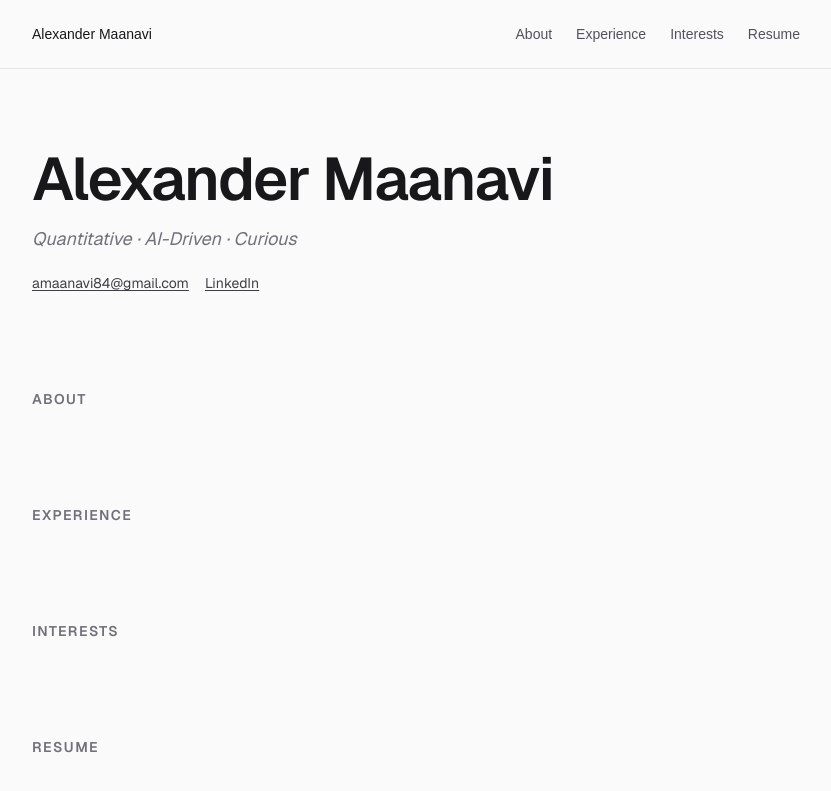
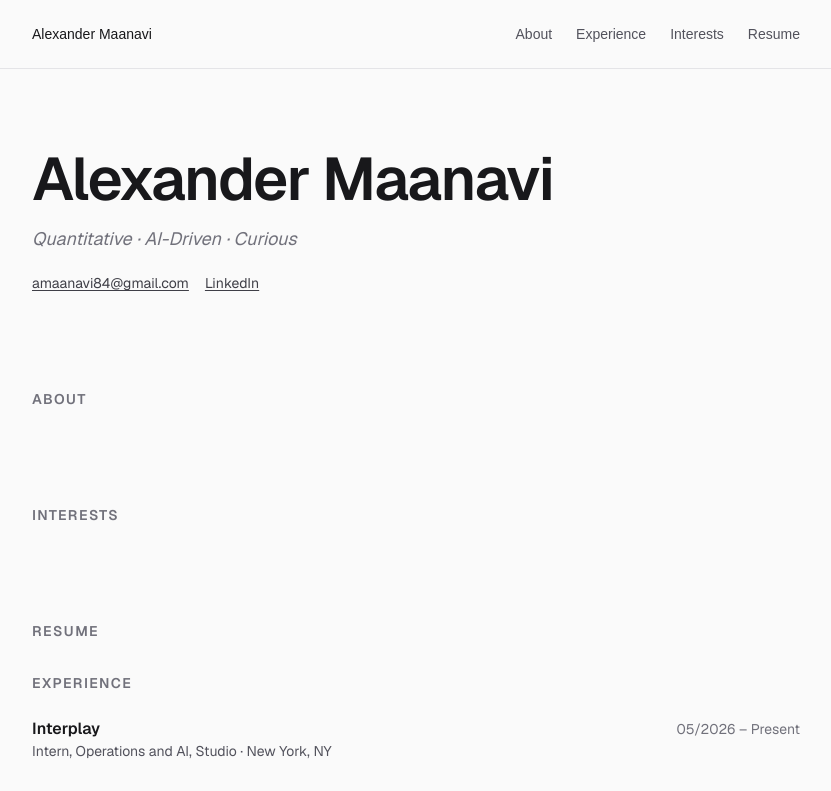
Before and after one commit to amaanavi/AFMwebsite, a Next.js app: page / in a window 1280 px wide. Shown: the top 791 px of the page, without its empty margins (224-1055 px from the left). Built offline with nearby package versions, Linux system fonts and the light colour scheme.

Commit message:
Remove empty top-level Experience section, point nav at resume's Experience block

```diff
--- a/src/app/page.tsx
+++ b/src/app/page.tsx
@@ -49,10 +49,6 @@ export default function Home() {
           <SectionHeading>About</SectionHeading>
         </section>
 
-        <section id="experience" className="mb-24 scroll-mt-24">
-          <SectionHeading>Experience</SectionHeading>
-        </section>
-
         <section id="interests" className="mb-24 scroll-mt-24">
           <SectionHeading>Interests</SectionHeading>
         </section>
@@ -60,7 +56,7 @@ export default function Home() {
         <section id="resume" className="mb-14 scroll-mt-24">
           <SectionHeading>Resume</SectionHeading>
 
-          <div className="mt-8">
+          <div id="experience" className="mt-8 scroll-mt-24">
             <h3 className="text-sm font-semibold uppercase tracking-widest text-zinc-500">
               Experience
             </h3>
```
